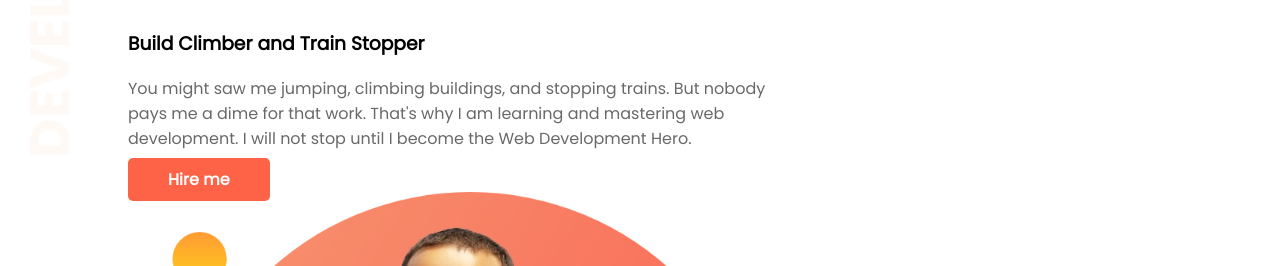
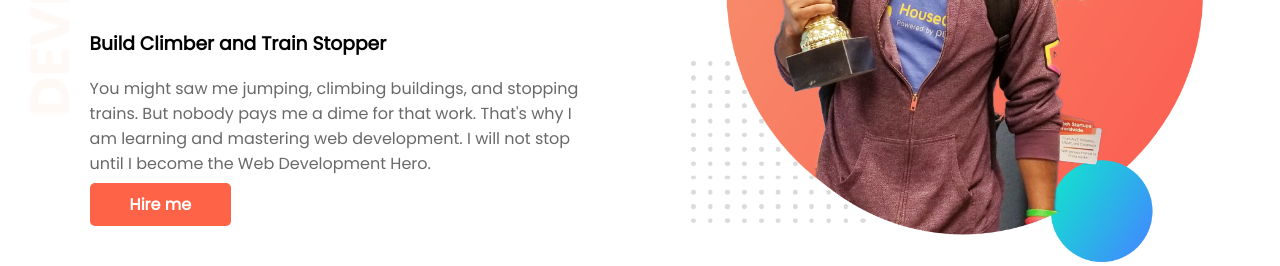
Before and after one commit to Rashed-Khan/practice-first-repo, a plain HTML site: page index.html in a window 1280 px wide. Shown: the part 246-512 px from the top of the page. Drawn offline with Linux system fonts and the light colour scheme.

Commit message:
second commit

```diff
--- a/index.html
+++ b/index.html
@@ -13,7 +13,7 @@
 </head>
 
 <body>
-    <section class="top-banner secDisplay">
+    <section class="top-banner">
         <div class="half-width">
             <h1>Welcome To</h1>
             <h1><span>Peter Parker </span> World</h1>
--- a/style.css
+++ b/style.css
@@ -4,7 +4,7 @@ body {
 }
 
 section {
-    height: 600px;
+    height: 500px;
     padding-bottom: 15px;
 }
 
@@ -14,9 +14,10 @@ section {
 }
 
 .half-width {
-    width: 50%;
+    width: 40%;
+    float: left;
     margin-left: 5%;
-    padding-left: 5%;
+    padding-left: 2%;
 
 }
 
@@ -49,7 +50,3 @@ h2 {
 p {
     color: dimgray;
 }
-
-.experience-area {
-    display: flex;
-}
```
